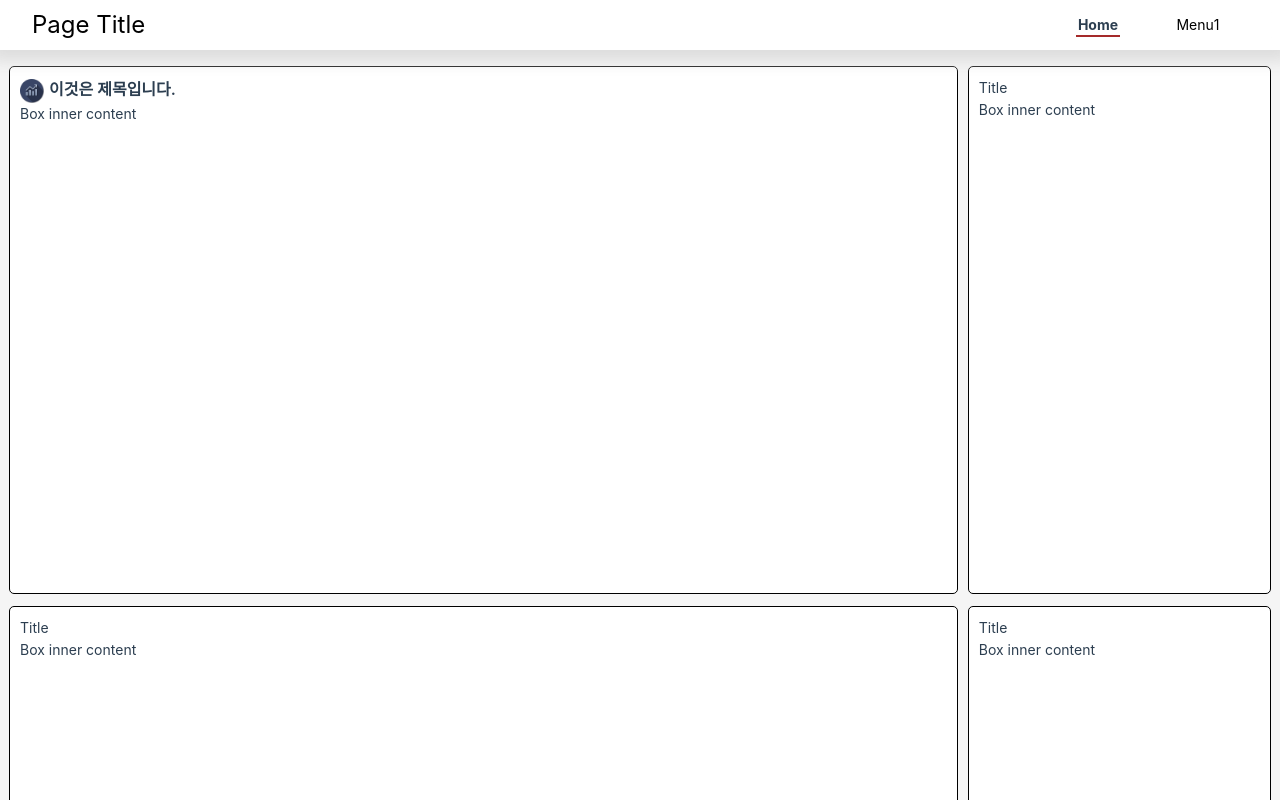
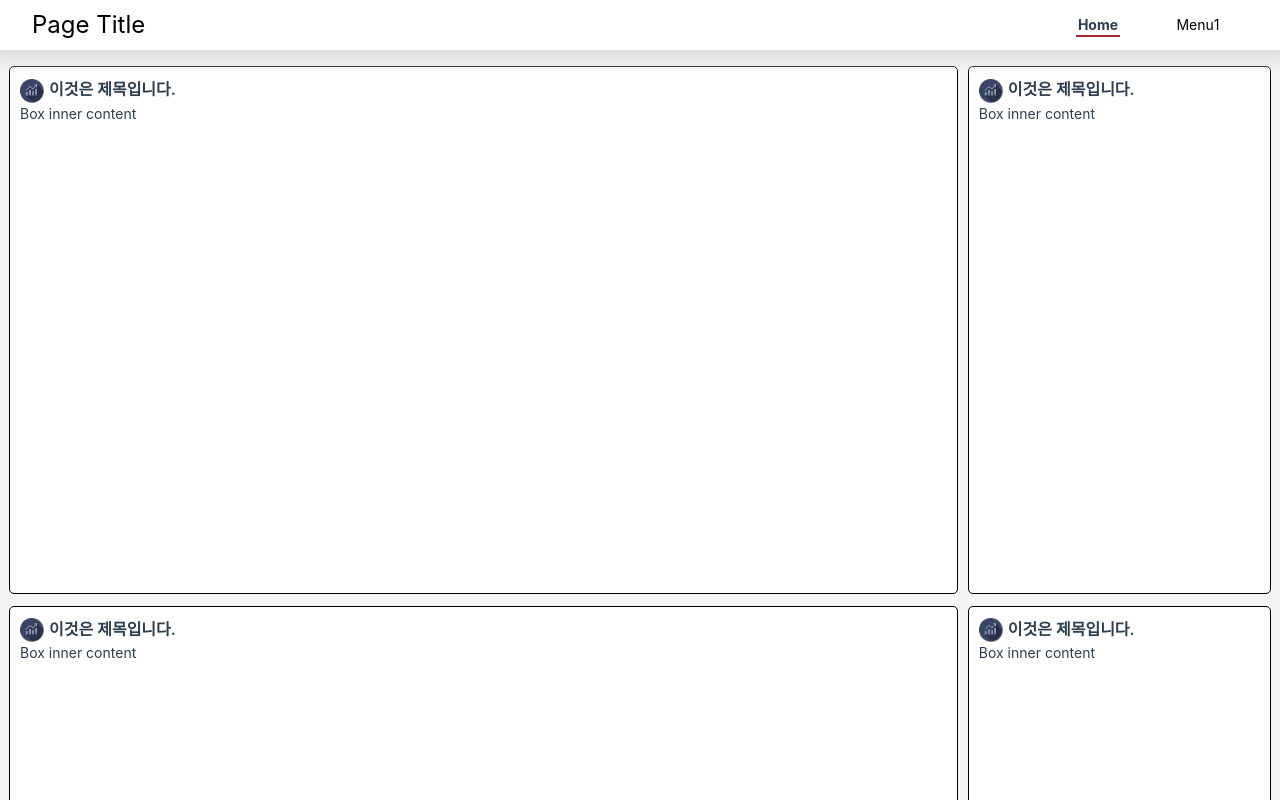
Before and after one commit to CheonBi/vue-app, a Vue app: page / in a window 1280 px wide. Shown: the top 800 px of the page. Built offline with nearby package versions, Linux system fonts and the light colour scheme.

Commit message:
Update home design

```diff
--- a/src/assets/box.css
+++ b/src/assets/box.css
@@ -42,7 +42,6 @@ Box flex property
 .box__title.left{
     flex: 1 0 1rem;
     display: flex;
-
 }
 
 .box__content.left{
@@ -80,3 +79,12 @@ Box flex property
 .box__base.right__box{
     flex: 2 0 25rem;
 }
+
+.box__title.right{
+    flex: 1 0 1rem;
+    display: flex;
+}
+
+.box__content.right{
+    flex: 2 0 30rem;
+}
--- a/src/views/HomeContent.vue
+++ b/src/views/HomeContent.vue
@@ -22,7 +22,10 @@
       <div class="box__wrapper right">
         <div class="box__base right__box">
           <div class="box__title right">
-            Title
+            <div class="icon"/>
+            <div class="title">
+              이것은 제목입니다.
+            </div>
           </div>
           <div class="box__content right">
             Box inner content
@@ -35,9 +38,11 @@
       <div class="box__wrapper left">
         <div class="box__base left__box">
           <div class="box__title left">
-            Title
+            <div class="icon"/>
+            <div class="title">
+              이것은 제목입니다.
+            </div>
           </div>
-
           <div class="box__content left">
             Box inner content
           </div>
@@ -47,7 +52,10 @@
       <div class="box__wrapper right">
         <div class="box__base right__box">
           <div class="box__title right">
-            Title
+            <div class="icon"/>
+            <div class="title">
+              이것은 제목입니다.
+            </div>
           </div>
           <div class="box__content right">
             Box inner content
```
